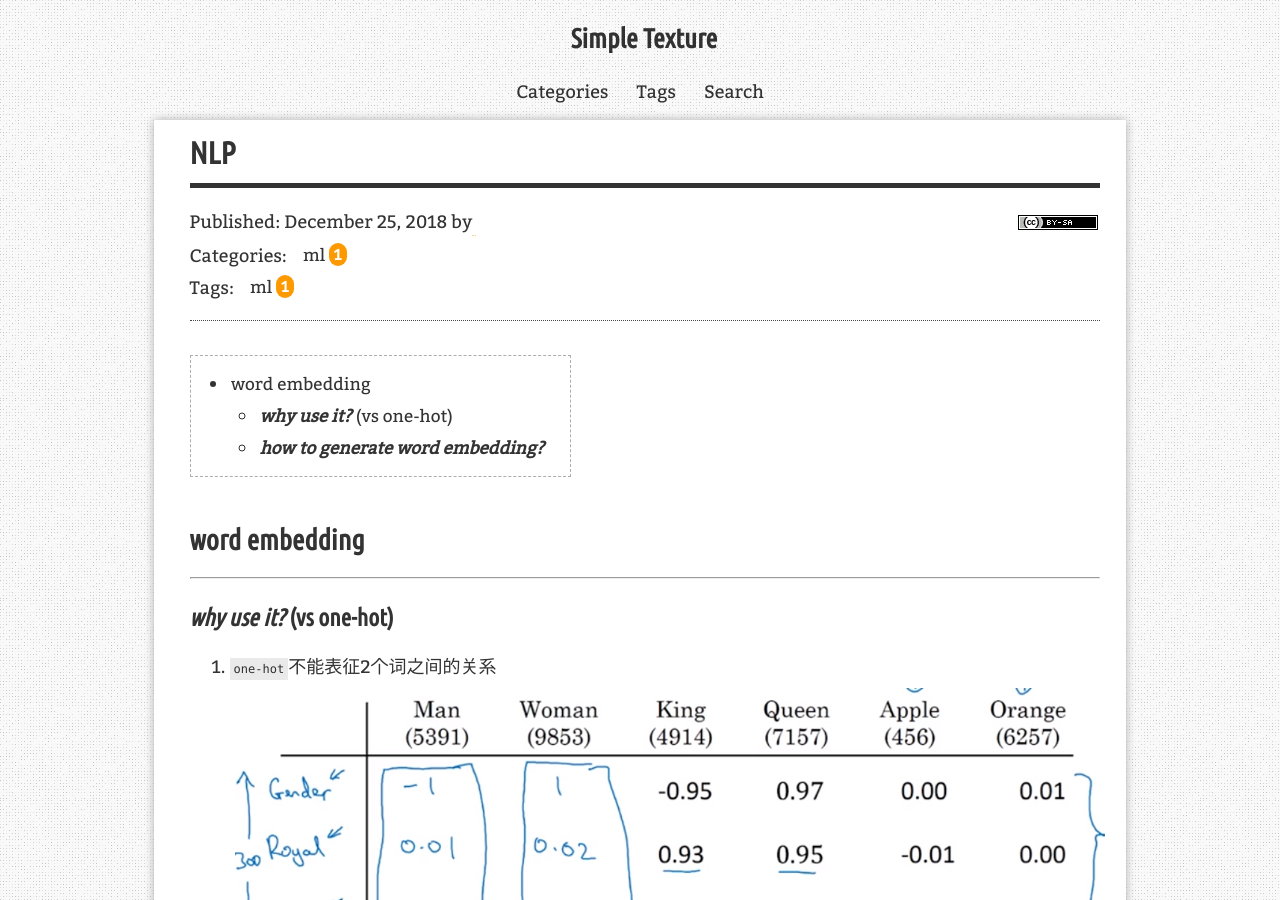
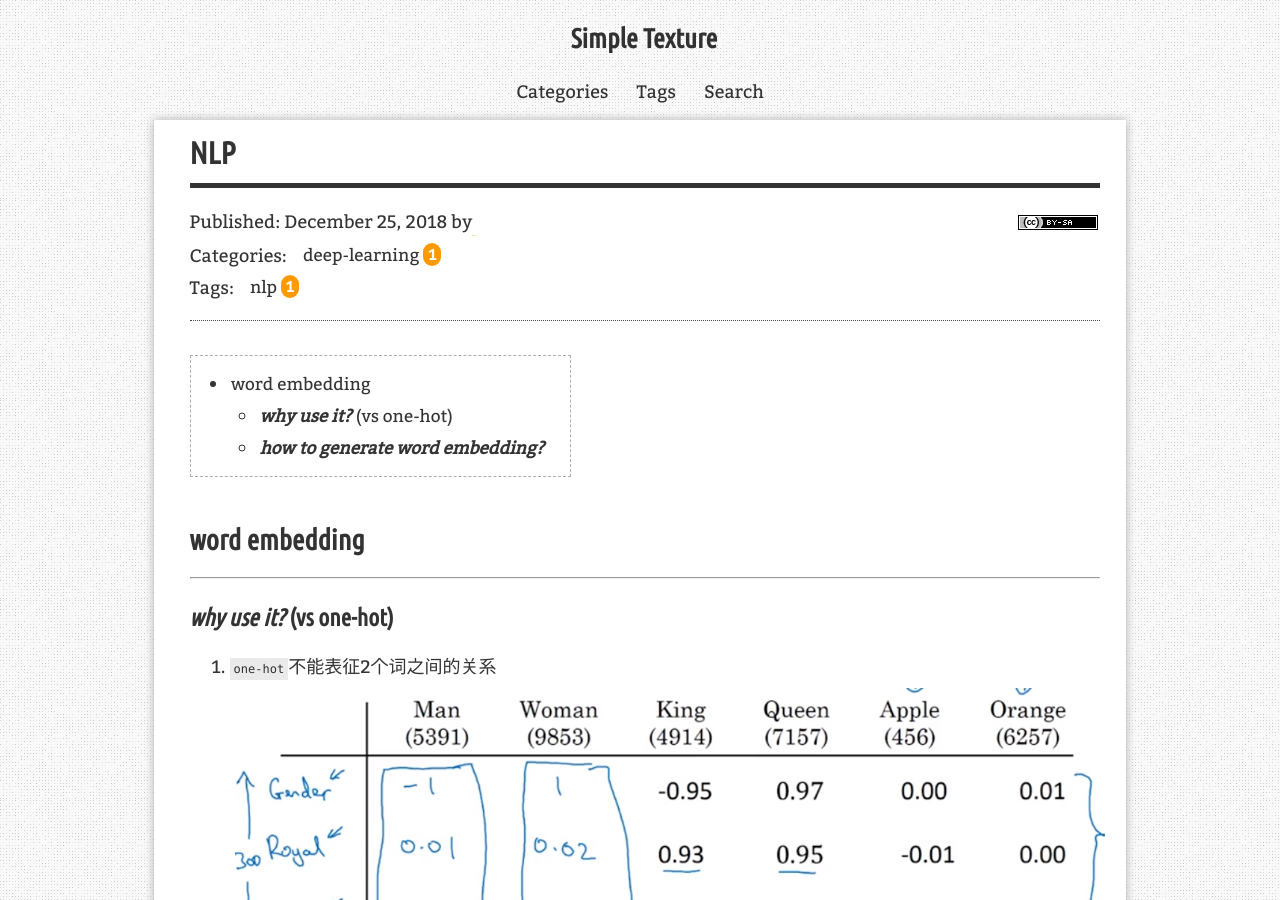
Before and after one commit to RudolfLiu/Rudolf.github.io, a Jekyll site: the page built from _posts/2018-12-25-NLP.markdown, in a window 1280 px wide and 900 px high. Built offline with Jekyll 4.4.1, drawn with Linux system fonts in a browser that asks for light colours; comment, search, counter and statistics services are not loaded.

Commit message:
LITTE CHANGE

```diff
--- a/_posts/2018-12-25-NLP.markdown
+++ b/_posts/2018-12-25-NLP.markdown
@@ -2,10 +2,10 @@
 layout: post
 title: "NLP"
 description: "A quick demo of Simple Texture theme's code highlighting features"
-categories: [ml]
-tags: [ml]
+categories: [deep-learning]
+tags: [nlp]
 redirect_from:
-  - /2018/12/27/
+  - /2018/12/25/
 ---
 
 * Kramdown table of contents
```
Also changed, not shown: favicon.ico (added).
